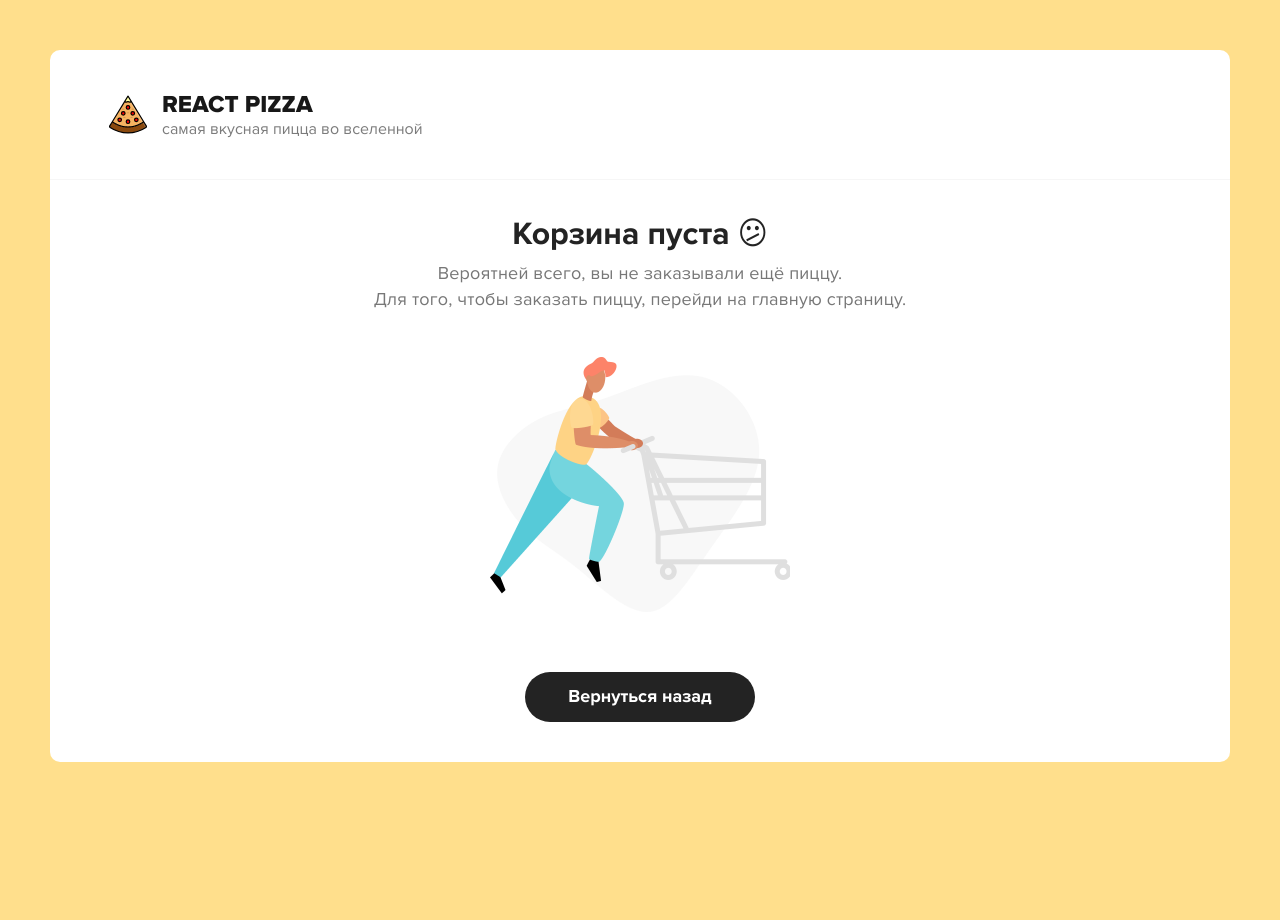
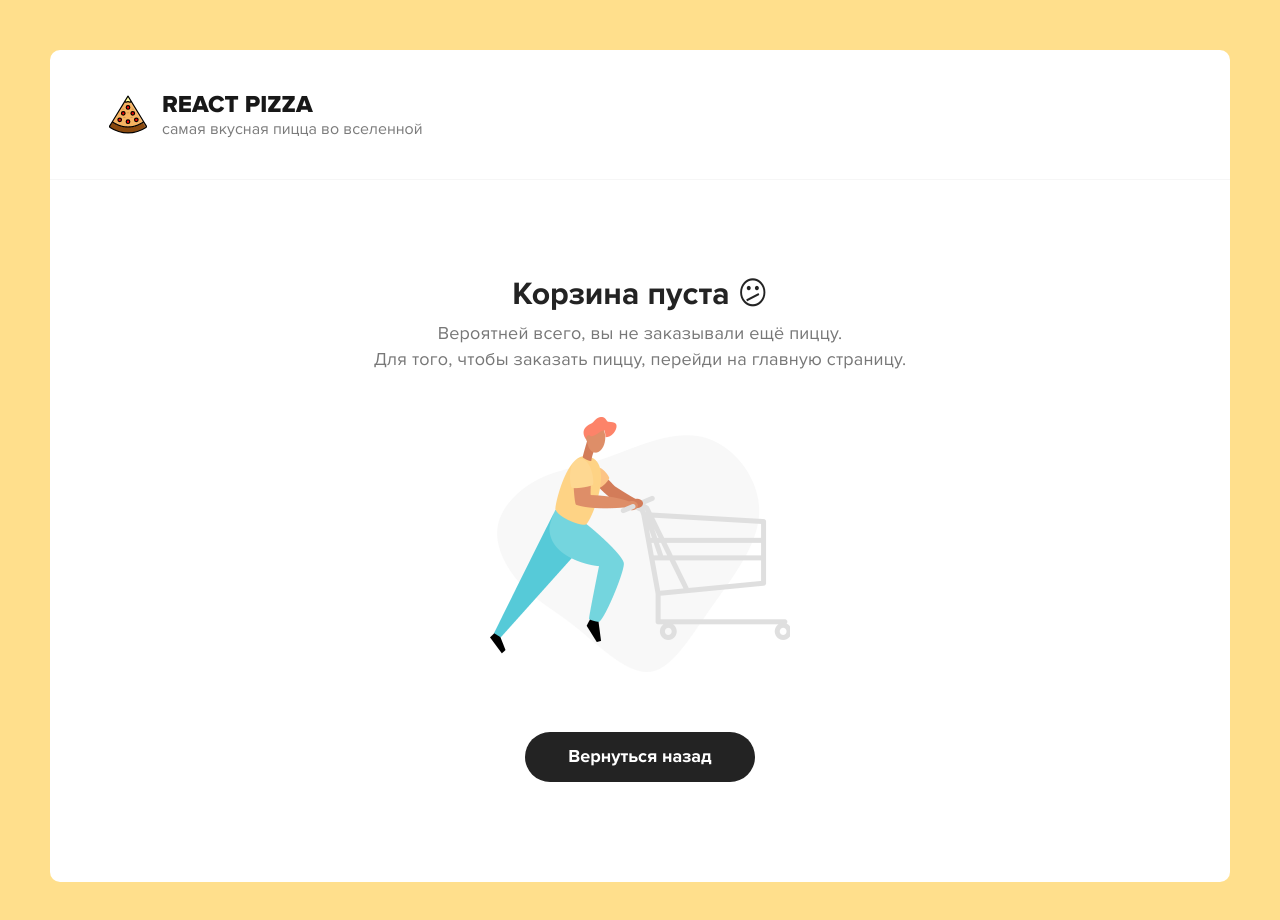
Before and after one commit to The73756/react-pizza, a React (Create React App) app: page /cart in a window 1280 px wide. Shown: the top 920 px of the page. Before the commit the page ends 812 px from the top, so only its background shows below. Built offline with nearby package versions, Linux system fonts and the light colour scheme.

Commit message:
minor fix

```diff
--- a/src/components/Cart/Cart.module.scss
+++ b/src/components/Cart/Cart.module.scss
@@ -330,8 +330,8 @@
 }
 
 .cartEmpty {
-  margin: 0 auto;
-  max-width: 560px;
+  margin: 60px auto;
+  max-width: 620px;
   text-align: center;
 
   h2 {
@@ -344,12 +344,6 @@
     line-height: 145.4%;
     letter-spacing: 0.01em;
     color: #777;
-  }
-
-  /* stylelint-disable-next-line selector-type-no-unknown */
-  icon {
-    position: relative;
-    top: 2px;
   }
 
   img {
--- a/src/components/Cart/CartItem.jsx
+++ b/src/components/Cart/CartItem.jsx
@@ -19,7 +19,7 @@ export default function CartItem({ id, title, type, size, price, imageUrl, count
   };
 
   return (
-    <div className={styles.item}>
+    <article className={styles.item}>
       <div className={styles.itemImg}>
         <img src={imageUrl} alt='Pizza' width={80} height={80} />
       </div>
@@ -91,6 +91,6 @@ export default function CartItem({ id, title, type, size, price, imageUrl, count
           </button>
         </div>
       </div>
-    </div>
+    </article>
   );
 }
--- a/src/components/Pizza/index.jsx
+++ b/src/components/Pizza/index.jsx
@@ -21,7 +21,7 @@ export default function Pizza({ id, title, price, imageUrl, sizes, types }) {
       price,
       imageUrl,
       type: typeNames[activeType],
-      size: activeSize,
+      size: sizes[activeSize],
     };
     dispatch(plusItem(item));
   };
```
